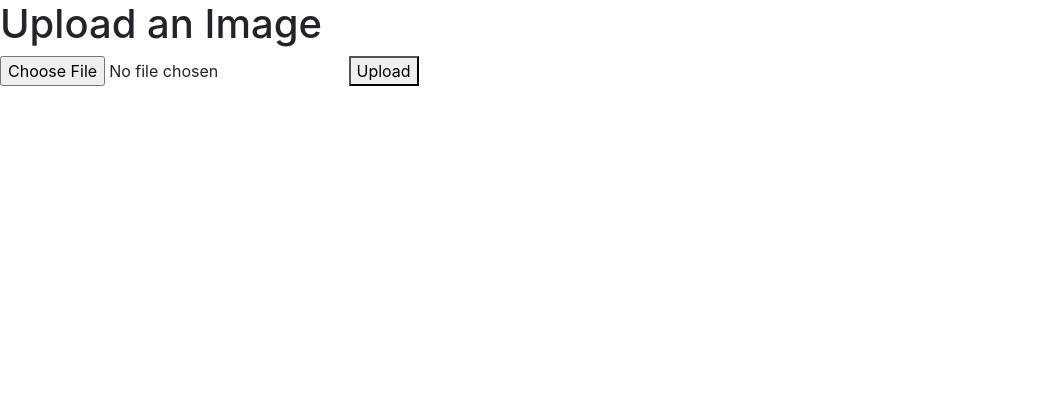
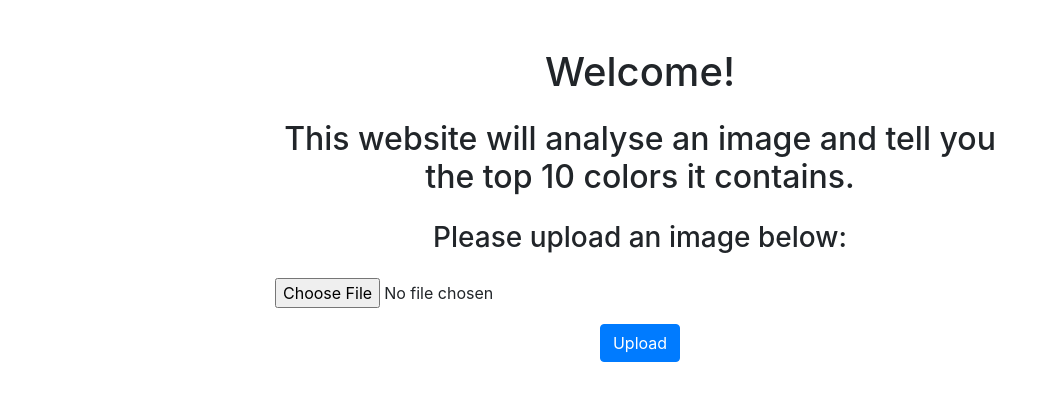
Before and after one commit to LaMarEnFuego/Image_Colour_Palette_Generator, a Flask app: page / in a window 1280 px wide. Shown: the top 401 px of the page, without its empty margins (0-1057 px from the left). Run offline with Flask 3, Linux system fonts and the light colour scheme; some libraries are stand-ins or nearby versions.

Commit message:
Add bootstrap CSS, center text/results, change headline text for clarity.

```diff
--- a/templates/index.html
+++ b/templates/index.html
@@ -29,24 +29,32 @@
     </style>
   </head>
     <body>
-    <div>
-      <h1>Upload an Image</h1>
-      <form method="post" enctype="multipart/form-data">
-        <input type="file" name="file" accept="image/*">
-        <button type="submit">Upload</button>
+    <div class="container mt-5">
+      <div class="row">
+        <div class="col-md-8 offset-md-2">
+          <h1 class="text-center mb-4">Welcome!</h1>
+          <h2 class="text-center mb-4">This website will analyse an image and tell you the top 10 colors it contains.</h2>
+          <h3 class="text-center mb-4">Please upload an image below:</h3>
+          <form method="post" enctype="multipart/form-data" class="text-center mb-4">
+            <div class="form-group">
+              <input type="file" name="file" accept="image/*" class="form-control-file">
+            </div>
+            <button type="submit" class="btn btn-primary">Upload</button>
           </form>
           {% if top_colors %}
-        <h2>Top Colors</h2>
+            <h2 class="text-center mb-4">Top Colors</h2>
             <div>
               {% for color, rgb in top_colors %}
+                <div class="color-info">
                   <div class="color-box" style="background-color: {{ color }};"></div>
-            <div class="color-info">
                   <span>{{ color }}</span>
-              <button onclick="copyToClipboard('{{ color }}')">Copy</button>
+                  <button class="btn btn-secondary" onclick="copyToClipboard('{{ color }}')">Copy</button>
                 </div>
               {% endfor %}
             </div>
           {% endif %}
+        </div>
+      </div>
     </div>
     <script>
       function copyToClipboard(text) {
@@ -57,5 +65,9 @@
         });
       }
     </script>
+    <!-- Bootstrap JS and dependencies -->
+    <script src="https://code.jquery.com/jquery-3.5.1.slim.min.js"></script>
+    <script src="https://cdn.jsdelivr.net/npm/@popperjs/core@2.5.4/dist/umd/popper.min.js"></script>
+    <script src="https://stackpath.bootstrapcdn.com/bootstrap/4.5.2/js/bootstrap.min.js"></script>
   </body>
 </html>
```
Lines whose indentation alone changed are shown as unchanged.
